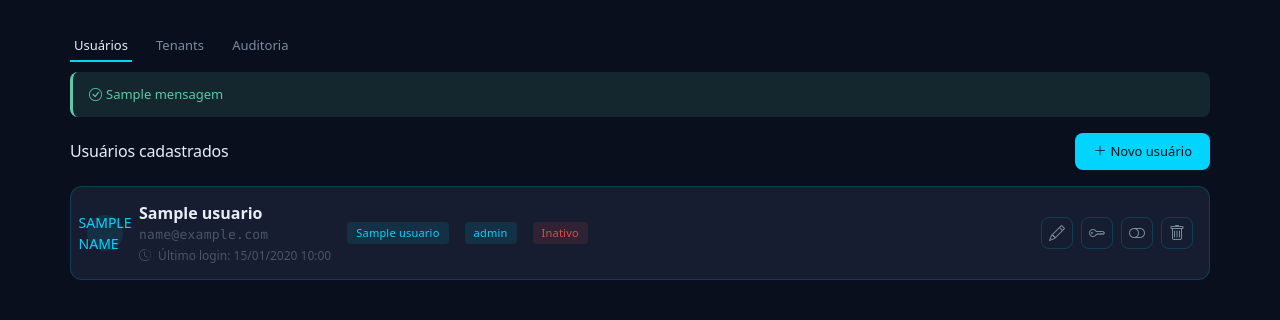
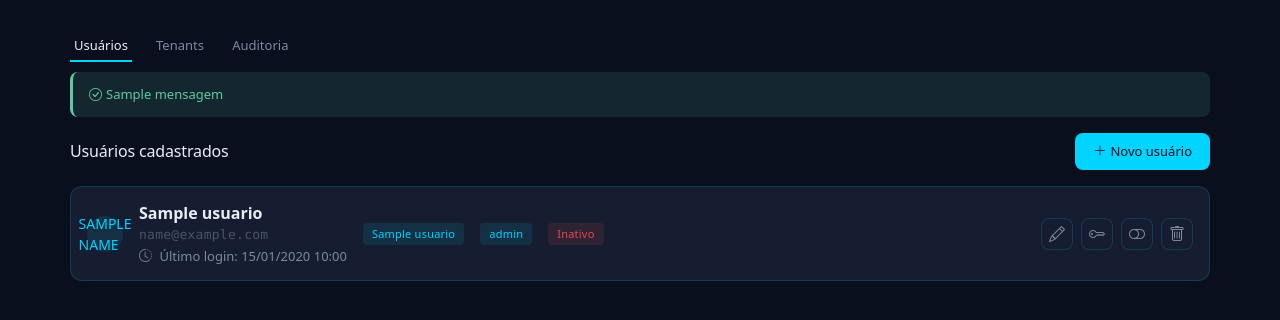
Before and after one commit to joaoabdala/NexBiz, a Flask app: template templates/admin/usuarios.html in a window 1280 px wide. Shown: the part 56-376 px from the top of the page. Run offline with Flask 3, Linux system fonts and the light colour scheme; the template is opened without the code that fills it: most values are stand-ins (such as "Sample title", 1, 10 or a date in 2020); some libraries are stand-ins or nearby versions.

Commit message:
Deixa o texto de último login mais visível
font-size 12px -> 13px e cor de --cor-texto-inativo (mais apagada,
usada em placeholders) para --cor-texto-secundario (mesma cor de
labels/metadados) - texto ficava fraco demais pra informação que é
útil de bater o olho rápido na lista.

Co-Authored-By: Claude Sonnet 5 <noreply@anthropic.com>

```diff
--- a/templates/admin/usuarios.html
+++ b/templates/admin/usuarios.html
@@ -90,8 +90,8 @@
         }
 
         .ultimo-login {
-            font-size: 12px;
-            color: var(--cor-texto-inativo);
+            font-size: 13px;
+            color: var(--cor-texto-secundario);
             margin-top: 2px;
         }
 
```
